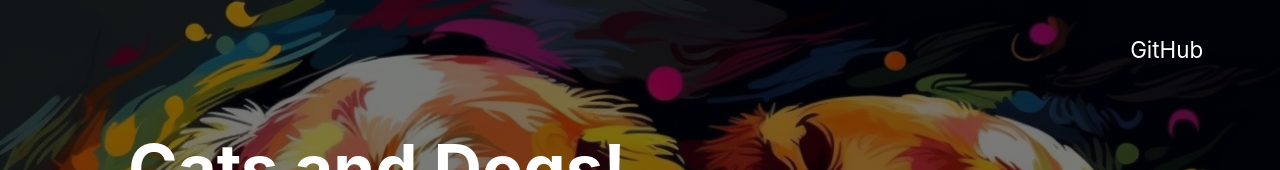
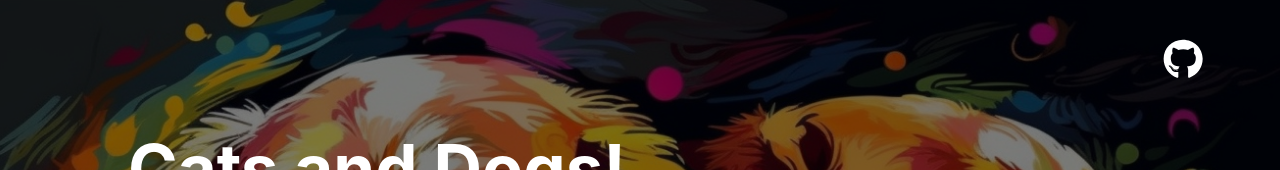
Before and after one commit to carlosplf/tf-cats-and-dogs, a React (Create React App) app in the folder frontend/: page / in a window 1280 px wide. Shown: the top 170 px of the page. Built offline with nearby package versions, Linux system fonts and the light colour scheme.

Commit message:
Add github icon.

```diff
--- a/frontend/src/App.css
+++ b/frontend/src/App.css
@@ -84,7 +84,7 @@
   position: fixed;
 	left: 0;
 	top: 0;
-  margin-top: 20px;
+  margin-top: 10px;
   color: #FFF;
   overflow: hidden;
 	z-index: 2;
@@ -93,6 +93,7 @@
   display: flex;
 	flex-direction: row-reverse;
 	align-items: flex-start;
+  font-size: 1.8em;
 }
 
 .Header p{
--- a/frontend/src/App.js
+++ b/frontend/src/App.js
@@ -2,6 +2,7 @@ import './App.css';
 import { useState, useEffect } from 'react';
 import { Oval } from 'react-loading-icons'
 import {FaCamera} from 'react-icons/fa';
+import {FaGithub} from 'react-icons/fa';
 
 
 function App() {
@@ -131,7 +132,7 @@ function App() {
     return (
         <div className="App">
             <div className="Header">
-                <p><a className="HeaderLink" href="https://github.com/carlosplf/tf-cats-and-dogs">GitHub</a></p>
+                <p><a className="HeaderLink" href="https://github.com/carlosplf/tf-cats-and-dogs"><FaGithub/></a></p>
             </div>
             <h1 className="Title">Cats and Dogs!</h1>
             <h2 className="SubTitle">CNN Model to classify Cats and Dogs.</h2>
```
